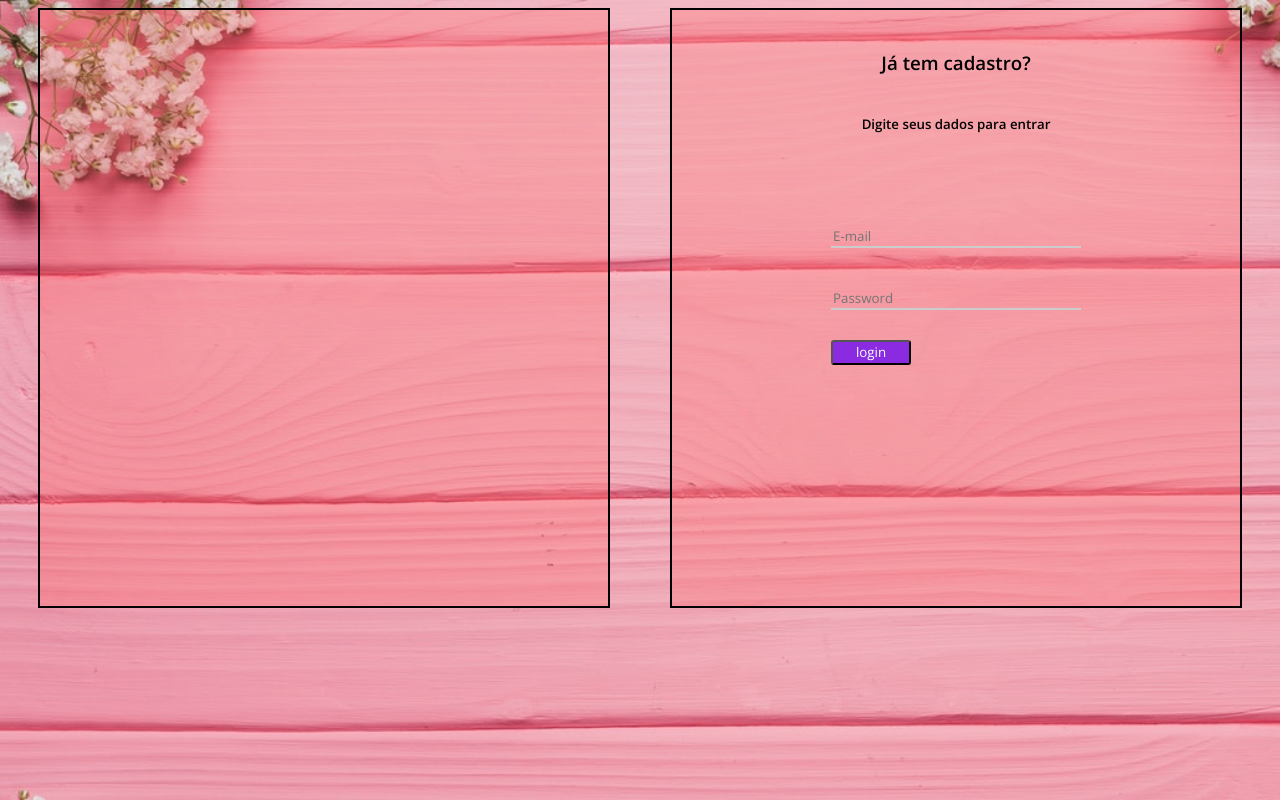
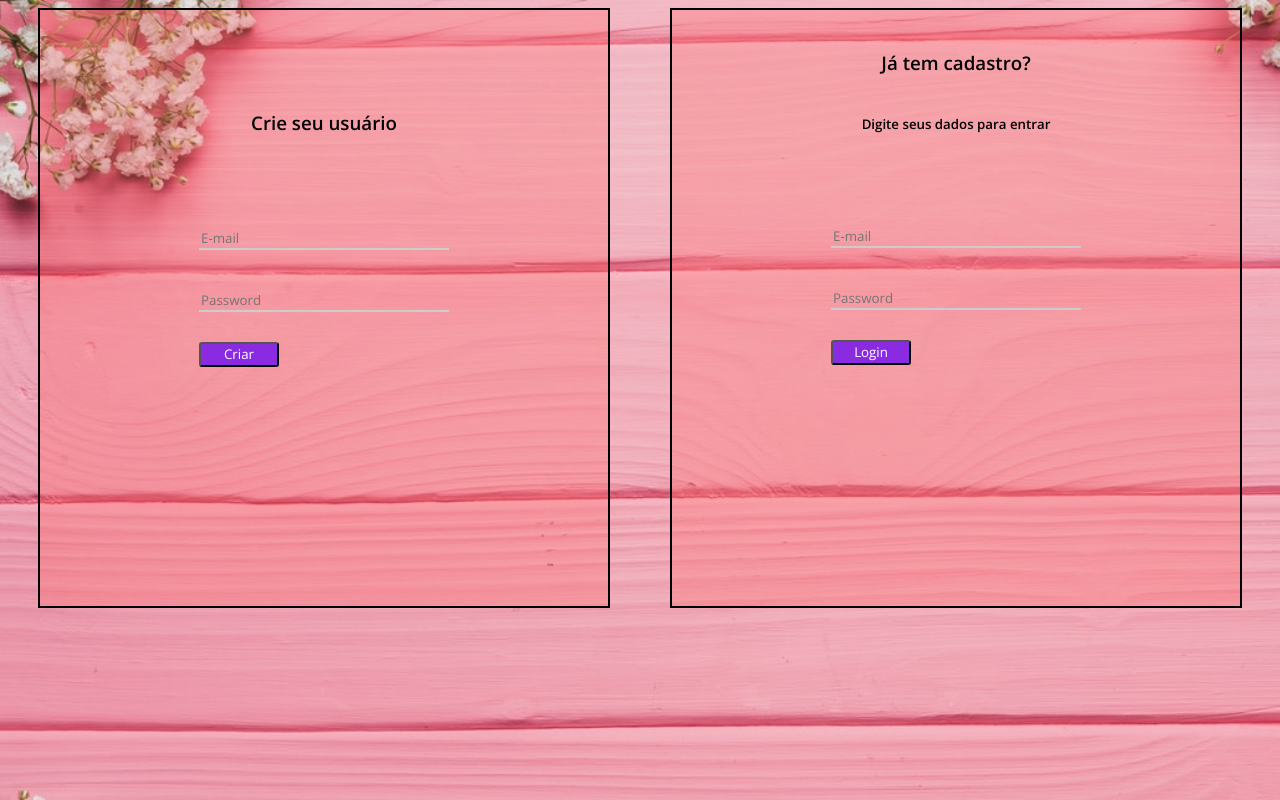
Before and after one commit to wendelrios/lab, a website: page src/html/login.html in a window 1280 px wide. Drawn offline with nearby package versions, Linux system fonts and the light colour scheme.

Commit message:
commit new changes

```diff
--- a/src/css/login.css
+++ b/src/css/login.css
@@ -45,9 +45,10 @@ a{
   justify-content: center;
   margin: auto;
   align-items: center;
+  box-sizing: border-box;
 }
 
-input{
+.form-box input{
   width: 250px;
   outline: none;
   border: none;
--- a/src/html/login.html
+++ b/src/html/login.html
@@ -11,7 +11,14 @@
     <section>
       <div class="main-content">
         <div class="card">
-
+          <h3 style="margin-top: 100px;">Crie seu usuário</h3>
+          <div class="form-box">
+            <form action="">
+              <input type="text" placeholder="E-mail" required>
+              <input type="password" placeholder="Password" required>
+              <button><a href="home.html">Criar</a> </button>
+            </form>
+          </div>
         </div>
         <div class="card">
           <h3>Já tem cadastro?</h3>
@@ -20,7 +27,7 @@
             <form action="">
               <input type="text" placeholder="E-mail" required>
               <input type="password" placeholder="Password" required>
-              <button><a href="home.html">login</a> </button>
+              <button><a href="home.html">Login</a> </button>
             </form>
           </div>
         </div>
```
